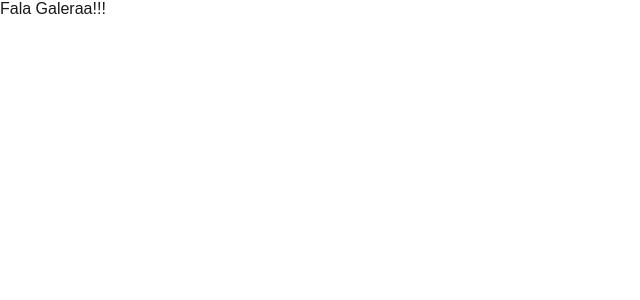
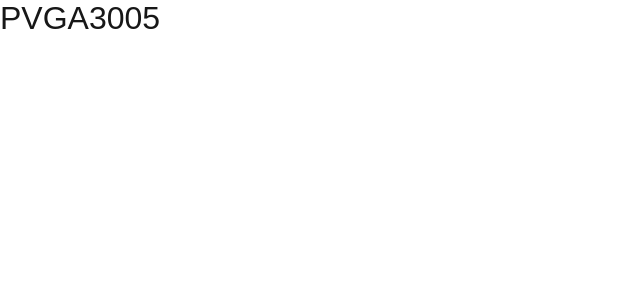
Before and after one commit to Pedro-Vic3005/PWM-, a Next.js app in the folder learning-pwm/: page / in a window 1280 px wide. Shown: the top 300 px of the page, without its empty margins (0-640 px from the left). Built offline with nearby package versions, Linux system fonts and the light colour scheme.

Commit message:
Projeto Inicial

```diff
--- a/learning-pwm/app/page.js
+++ b/learning-pwm/app/page.js
@@ -2,8 +2,8 @@
 
 export default function Home() {
   return (
-    <div>
-      Fala Galeraa!!!
+    <div style= {{fontSize:"32px"}}>
+      PVGA3005
     </div>
   );
 }
```
Also changed, not shown: 1 other file (tests, documents, lock files or other folders).
